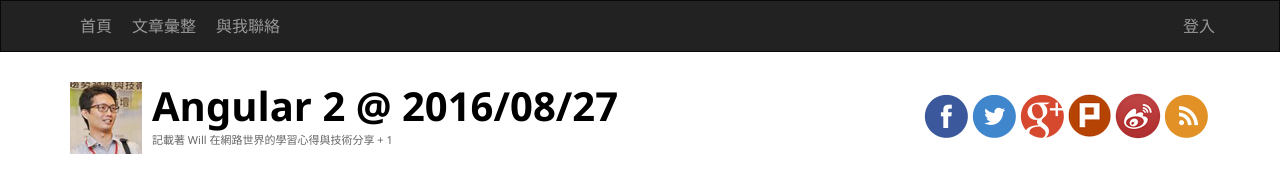
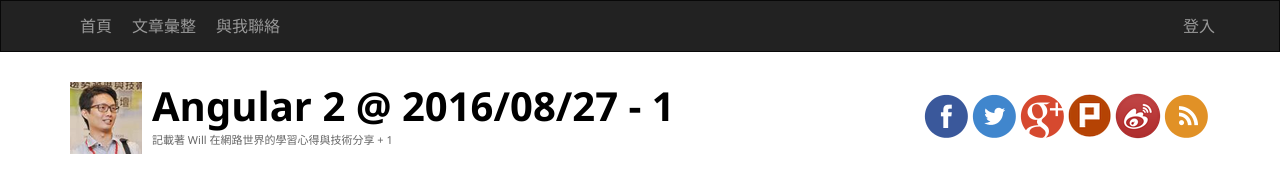
Before and after one commit to Haoops/demo0827, an Angular app: page / in a window 1280 px wide. Shown: the top 183 px of the page. Built offline with nearby package versions, Linux system fonts and the light colour scheme.

Commit message:
練習 Angular 2 元件之間的輸入輸出：@Input()

```diff
--- a/src/app/app.component.html
+++ b/src/app/app.component.html
@@ -1,5 +1,5 @@
 <!-- Header START -->
-<app-header></app-header>
+<app-header [title]="title"></app-header>
 <!-- Header END -->
 
 <!-- CONTAINER START-->
--- a/src/app/app.component.ts
+++ b/src/app/app.component.ts
@@ -6,7 +6,7 @@
   styleUrls: ['app.component.css']
 })
 export class AppComponent {
-  title = 'app works!';
+  title = 'Angular 2 @ 2016/08/27 - 1';
   keyword = '';
 
   doSearch(keyword: string) {
--- a/src/app/header/header.component.ts
+++ b/src/app/header/header.component.ts
@@ -1,4 +1,4 @@
-import { Component, OnInit } from '@angular/core';
+import { Component, OnInit, Input } from '@angular/core';
 
 @Component({
   selector: 'app-header',
@@ -6,8 +6,10 @@
   styleUrls: ['header.component.css']
 })
 export class HeaderComponent implements OnInit {
+  //'Angular 2 @ 2016/08/27'
 
-  title = 'Angular 2 @ 2016/08/27';
+  @Input()
+  title: string;
   imgTitle = 'This is Will 保哥';
   subTitle = '記載著 Will 在網路世界的學習心得與技術分享';
   num = 1;
```
